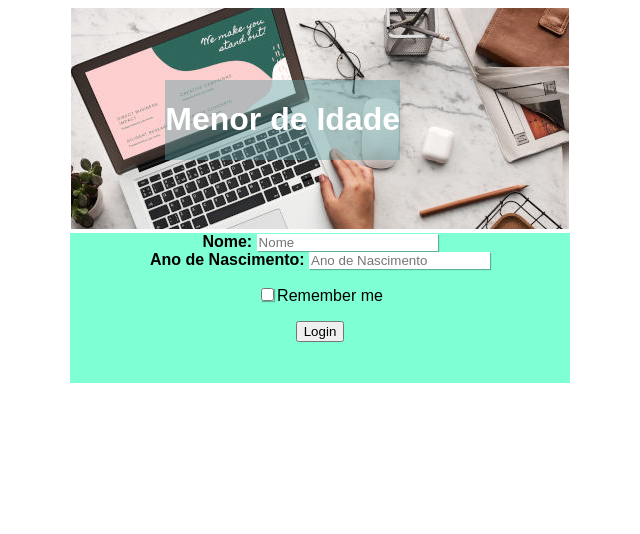
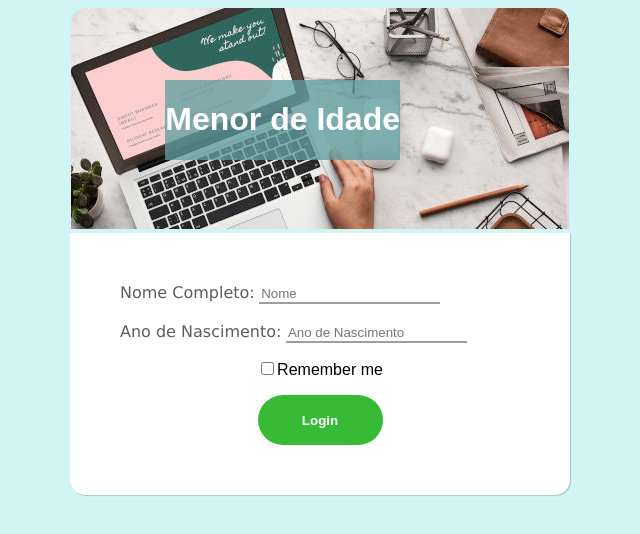
Before and after one commit to eferrareto/Menor_de_idade, a plain HTML site: page index.html in a window 1280 px wide. Shown: the whole page, without its empty margins (320-960 px from the left). Drawn offline with Linux system fonts and the light colour scheme.

Commit message:
Finalizando o projeto

```diff
--- a/index.html
+++ b/index.html
@@ -15,14 +15,19 @@
         </div>
     </header>
     <main>
-            <label for="name">Nome:</label>
-            <input type="text" name="nam" id="name" placeholder="Nome">
+            <div id="fnome">
+                <label for="name">Nome Completo:</label>
+                <input type="text" name="n" id="name" placeholder="Nome">
+            </div>
             <br>
-            <label for="idade">Ano de Nascimento:</label>
-            <input type="text" name="idad" id="idade" placeholder="Ano de Nascimento">
+            <div id="fdata">
+                <label for="idade">Ano de Nascimento:</label>
+                <input type="text" name="i" id="idade" placeholder="Ano de Nascimento">
+            </div>
             <p><input type="checkbox">Remember me</p>
+            <p id="Resposta"></p>
             <button onclick="login()">Login</button>
-        <p id="Resposta"></p>
+
     </main>
     <script>
         function login(){
--- a/style.css
+++ b/style.css
@@ -1,28 +1,59 @@
 body{
+    background-color: rgba(192, 241, 241, 0.726);
     font-family: Arial, Helvetica, sans-serif;
+}
+img{
+    border-top-left-radius: 15px;
+    border-top-right-radius: 15px;
 }
 header{
     text-align: center;
 }
 .texto{
     position: absolute;
-    color:rgb(0, 0, 0);
     right: 560px;
     top: 80px;
-    color: #ffff;
-    background-color: rgba(95, 158, 160, 0.438);
+    color: rgb(255, 255, 255);
+    background-color: rgba(95, 158, 160, 0.767);
 }
 main{
-    background-color: aquamarine;
+    background-color: #ffff;
     margin: auto;
-    width: 500px;
-    height: 150px;
+    width: 400px;
+    height: auto;
+    padding: 50px;
     text-align: center;
+    border-bottom-left-radius: 15px;
+    border-bottom-right-radius: 15px;
+    box-shadow: 1px 1px 1px rgba(0, 0, 0, 0.192);
 }
 input{
-    border: none;
-    box-shadow: 1px 1px 1px rgba(0, 0, 0, 0.295);
+    background-color: transparent;
+    border: 0;
+    border-bottom: 2px solid #9e9e9e;
+    outline: none;
+    transition: .2s ease-in-out;
+    box-sizing: border-box;
 }
 label{
+    font-style: normal;
+    font-family: Verdana, Geneva, Tahoma, sans-serif;
+}
+#fnome, #fdata{
+    color: rgb(94, 92, 92);
+    text-align: left;
+}
+button{
+    border: none;
     font-weight: bolder;
+    color: #ffff;
+    cursor: pointer;
+    border-radius: 40px;
+    width: 125px;
+    height: 50px;
+    padding: 10px;
+    background-color: rgb(55, 187, 55);
 }
+button:hover{
+    background-color: rgb(126, 106, 106);
+}
```
